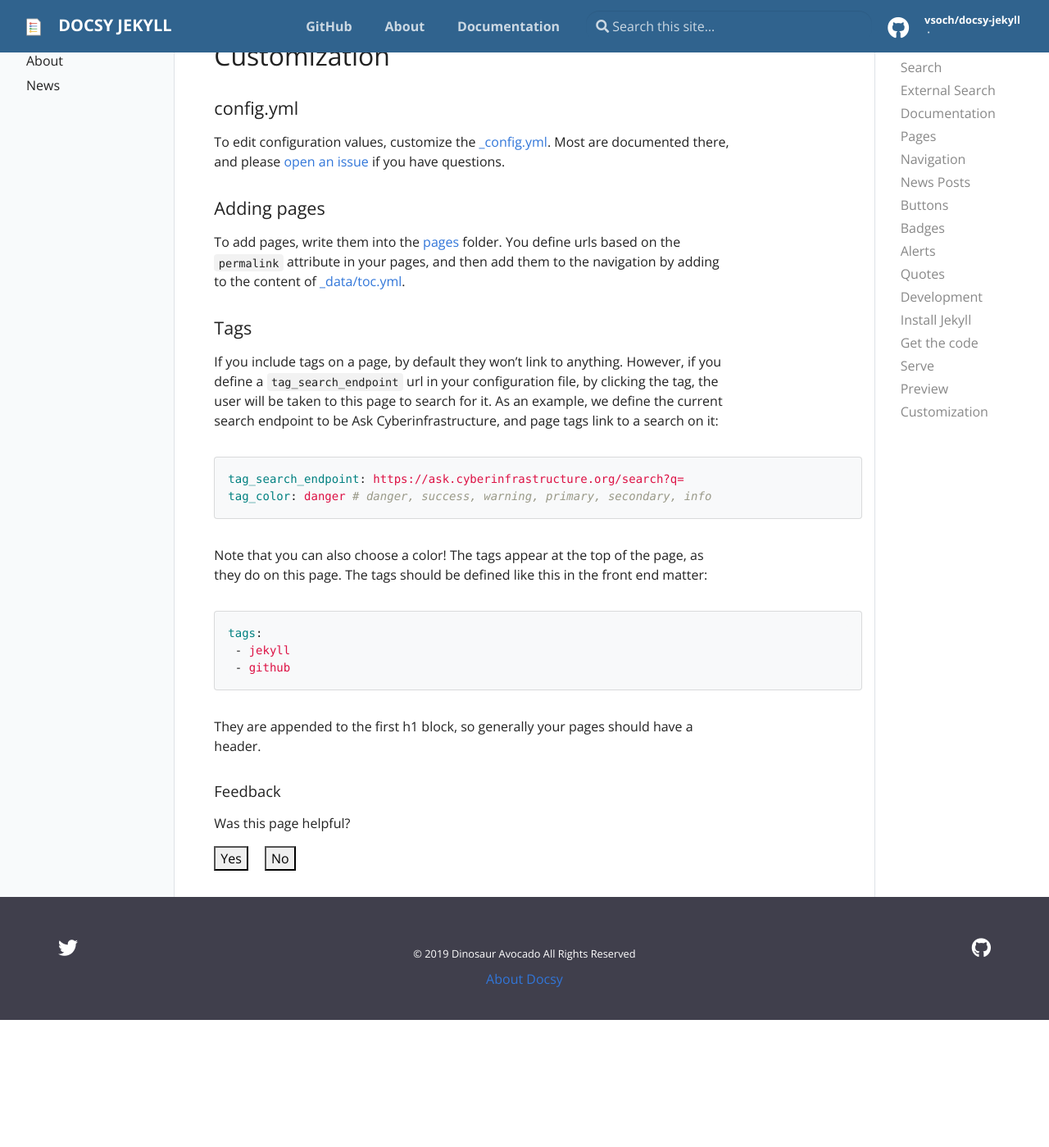
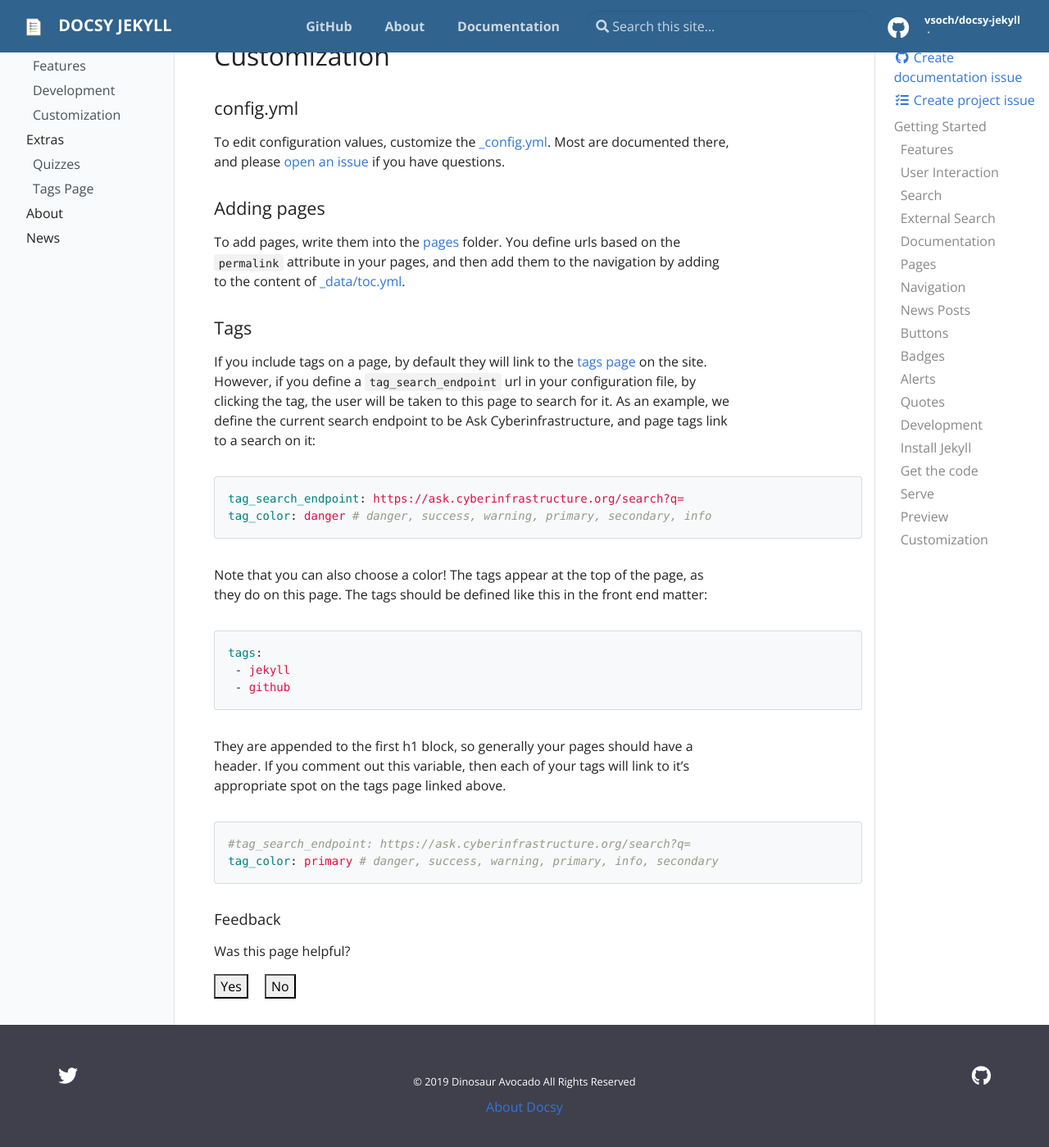
Before and after one commit to vsoch/docsy-jekyll, a Jekyll site: the page built from _docs/getting-started.md, in a window 1280 px wide and 1400 px high, scrolled down 8350 px. Shown: the whole window at 82% size. Built offline with Jekyll 4.4.1, drawn with Linux system fonts in a browser that asks for light colours; before the commit the page ends 9594 px from its top, so only the background shows below that.

Commit message:
adding tags syndication page and documentation for how to use it
Signed-off-by: Vanessa Sochat <vsochat@stanford.edu>

````diff
--- a/_config.yml
+++ b/_config.yml
@@ -55,8 +55,8 @@ color: "#30638e"
 # Build settings
 markdown: kramdown
 
-# If you add tags to pages, you can link them to some external search
-# If you want to disable this, comment the URL.
+# If you add tags to pages, define this variable to link them to some external search
+# If you want to link to tags locally on the site, comment this out.
 tag_search_endpoint: https://ask.cyberinfrastructure.org/search?q=
 tag_color: primary # danger, success, warning, primary, info, secondary
 
--- a/_data/toc.yml
+++ b/_data/toc.yml
@@ -15,6 +15,8 @@
       children:
         - title: Quizzes
           url: "docs/extras/example-quiz"
+        - title: Tags Page
+          url: "tags"
     - title: "About"
       url: "about"
     - title: "News"
--- a/_docs/getting-started.md
+++ b/_docs/getting-started.md
@@ -353,8 +353,7 @@ and then add them to the navigation by adding to the content of [_data/toc.yml](
 
 #### Tags
 
-If you include tags on a page, by default they won't link to anything. However,
-if you define a `tag_search_endpoint` url in your configuration file, by clicking
+If you include tags on a page, by default they will link to the [tags page]({{ site.url }}{{ site.baseurl }}/tags) on the site. However, if you define a `tag_search_endpoint` url in your configuration file, by clicking
 the tag, the user will be taken to this page to search for it. As an example,
 we define the current search endpoint to be Ask Cyberinfrastructure, and
 page tags link to a search on it:
@@ -375,3 +374,10 @@ tags:
 ```
 
 They are appended to the first h1 block, so generally your pages should have a header.
+If you comment out this variable, then each of your tags will link to it's appropriate
+spot on the tags page linked above.
+
+```yaml
+#tag_search_endpoint: https://ask.cyberinfrastructure.org/search?q=
+tag_color: primary # danger, success, warning, primary, info, secondary
+```
--- a/_includes/tags.html
+++ b/_includes/tags.html
@@ -1,2 +1,2 @@
-{% if site.tag_search_endpoint %}{% if page.tags %}<script>
-$('h1').first().append('<div>{% for tag in page.tags %}<span style="font-size:12px" class="badge badge-{{ site.tag_color }}"><a style="cursor:pointer; color:white" href="{{ site.tag_search_endpoint }}{{ tag }}">{{ tag }}</a></span>{% endfor %}</div>')</script>{% endif %}{% endif %}
+{% if page.tags %}<script>
+$('h1').first().append('<div>{% for tag in page.tags %}<span style="font-size:12px" class="badge badge-{{ site.tag_color }}"><a style="cursor:pointer; color:white" href="{% if site.tag_search_endpoint %}{{ site.tag_search_endpoint }}{{ tag }}{% else %}{{ site.url }}{{ site.baseurl }}/tags#{{ tag }} {% endif %}">{{ tag }}</a></span>{% endfor %}</div>')</script>{% endif %}
````
Also changed, not shown: pages/tags.html (added, +21 -0 lines).
